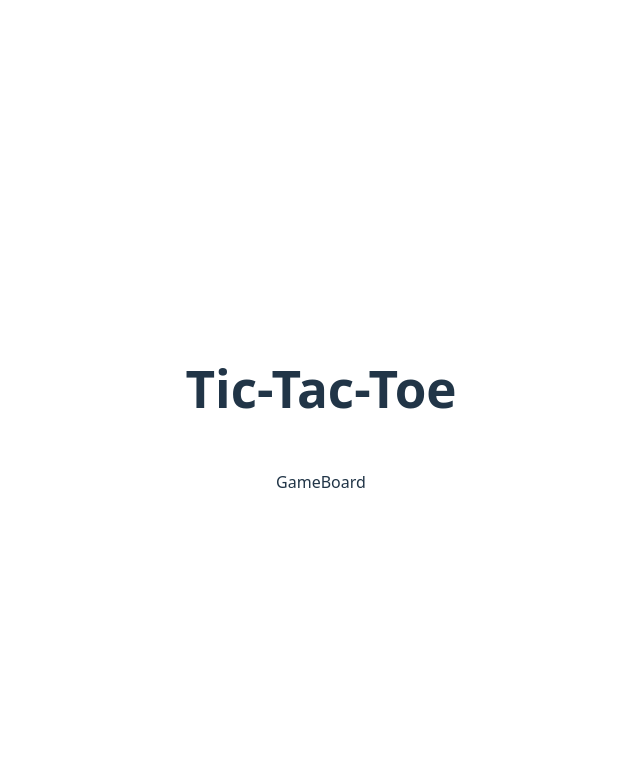
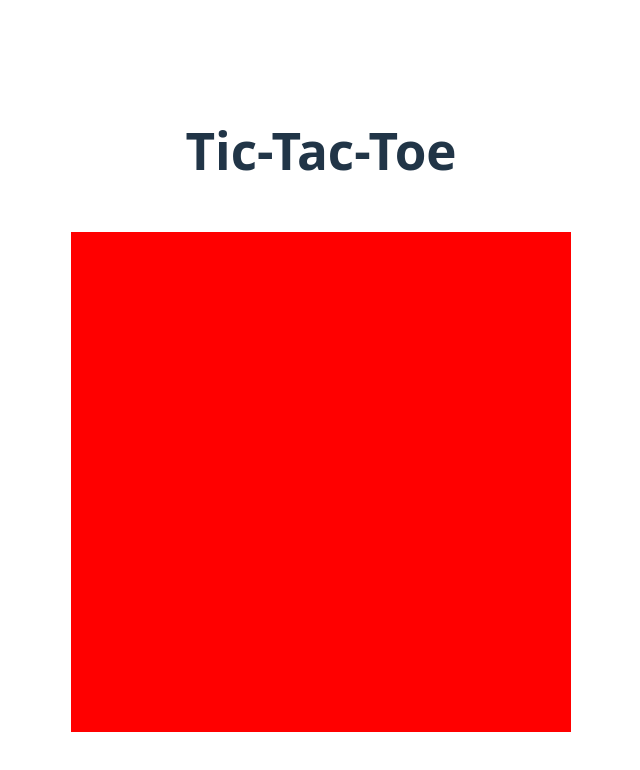
Before and after one commit to devangmalhotra/ai-agent-tic-tac-toe, a React (Vite) app: page /game in a window 1280 px wide. Shown: the top 770 px of the page, without its empty margins (319-959 px from the left). Built offline with nearby package versions, Linux system fonts and the light colour scheme.

Commit message:
updated files

```diff
--- a/src/Components/GameBoard/GameBoard.css
+++ b/src/Components/GameBoard/GameBoard.css
@@ -0,0 +1,5 @@
+#gameboard-container {
+    height: 500px;
+    width: 500px;
+    background-color: red;
+}
--- a/src/Components/GameBoard/GameBoard.jsx
+++ b/src/Components/GameBoard/GameBoard.jsx
@@ -3,7 +3,7 @@ import './GameBoard.css'
 
 function GameBoard() {
   return (
-    <div>GameBoard</div>
+    <div id='gameboard-container'></div>
   )
 }
 
```
